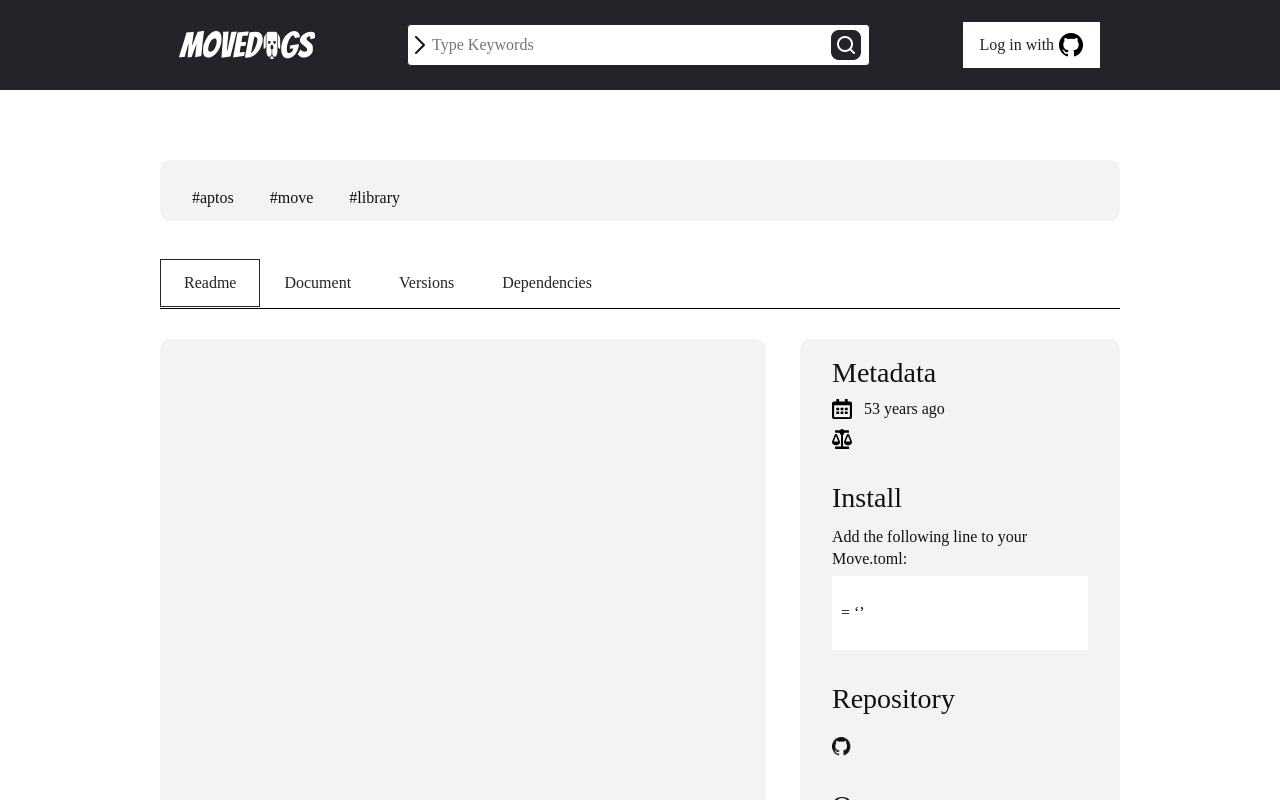
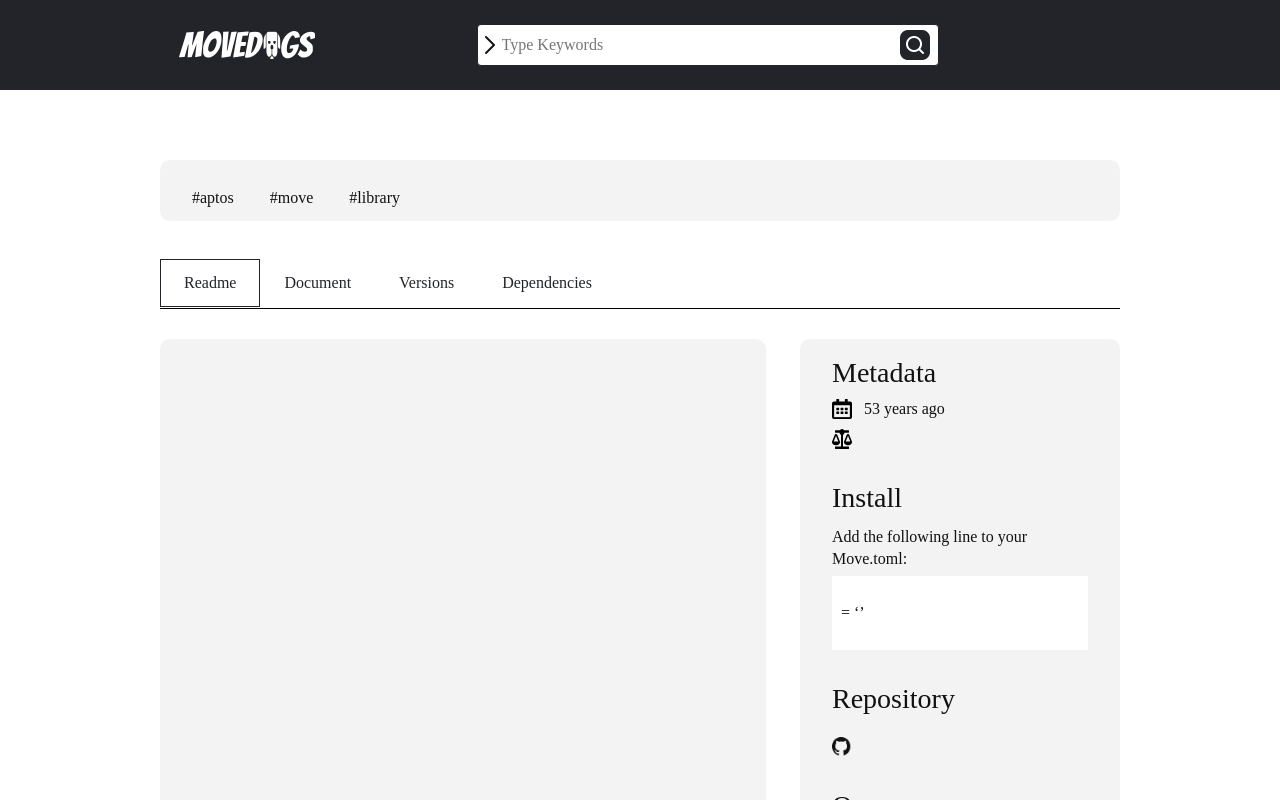
Before and after one commit to movedogs/movedogs-front, a React app: page /package in a window 1280 px wide. Built offline with nearby package versions, Linux system fonts and the light colour scheme; a web font is replaced by a local one.

Commit message:
hide github signin button

```diff
--- a/src/components/common-header/CommonHeader.tsx
+++ b/src/components/common-header/CommonHeader.tsx
@@ -9,7 +9,8 @@ const CommonHeader = () => {
     <div className="common-header">
       <i onClick={() => navigate("/")} />
       <Search />
-      <GithubSigninButton />
+      <div />
+      {/* <GithubSigninButton /> */}
     </div>
   );
 };
--- a/src/components/main-page-header/MainPageHeader.tsx
+++ b/src/components/main-page-header/MainPageHeader.tsx
@@ -9,7 +9,8 @@ const MainPageHeader = () => {
     <div className="main-page-header">
       <div className="logo-container">
         <i className="main-header-logo" onClick={() => navigate("/")} />
-        <GithubSigninButton />
+        {/* <GithubSigninButton /> */}
+        <div />
       </div>
       <span className="search-title">Move is everywhere</span>
       <Search />
```
